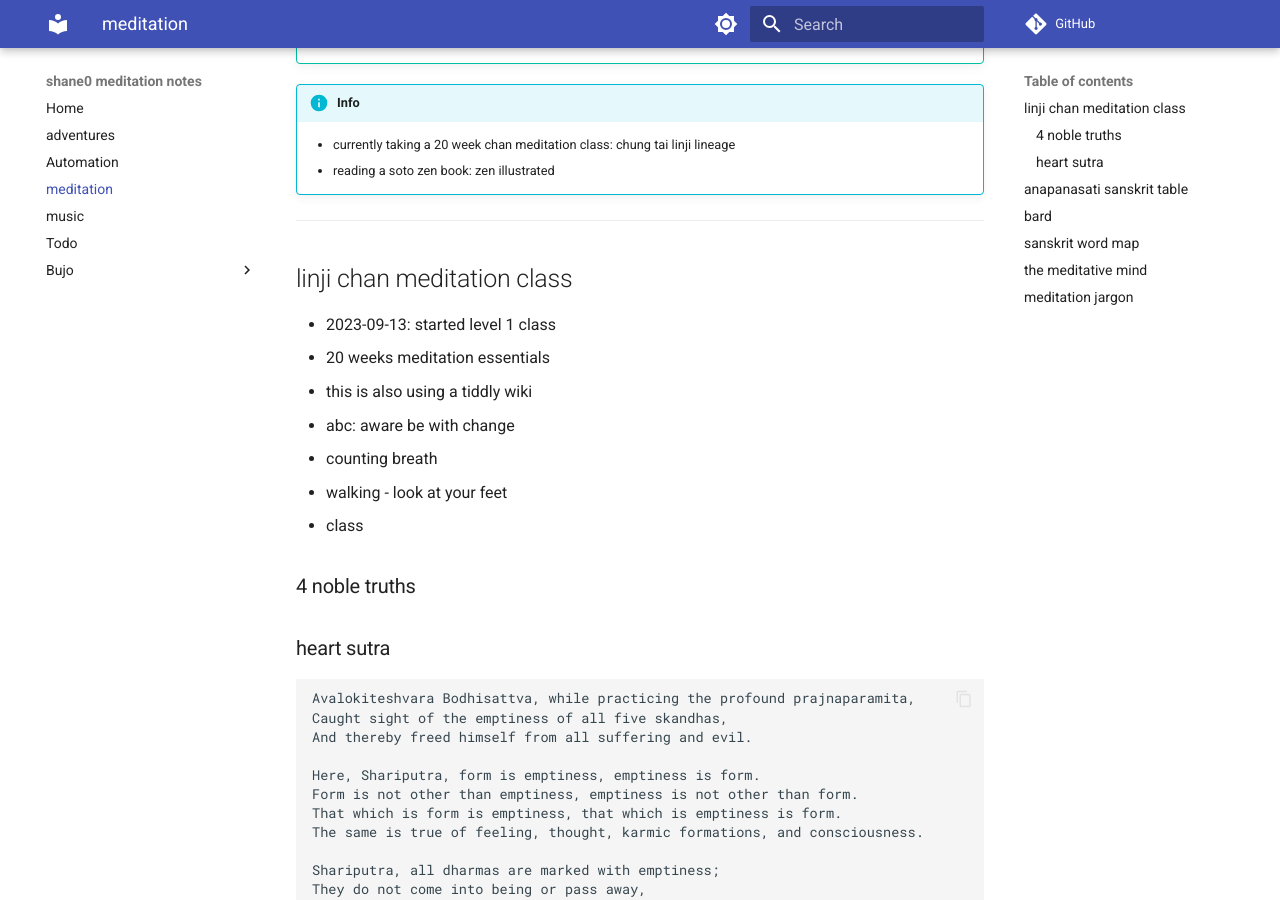
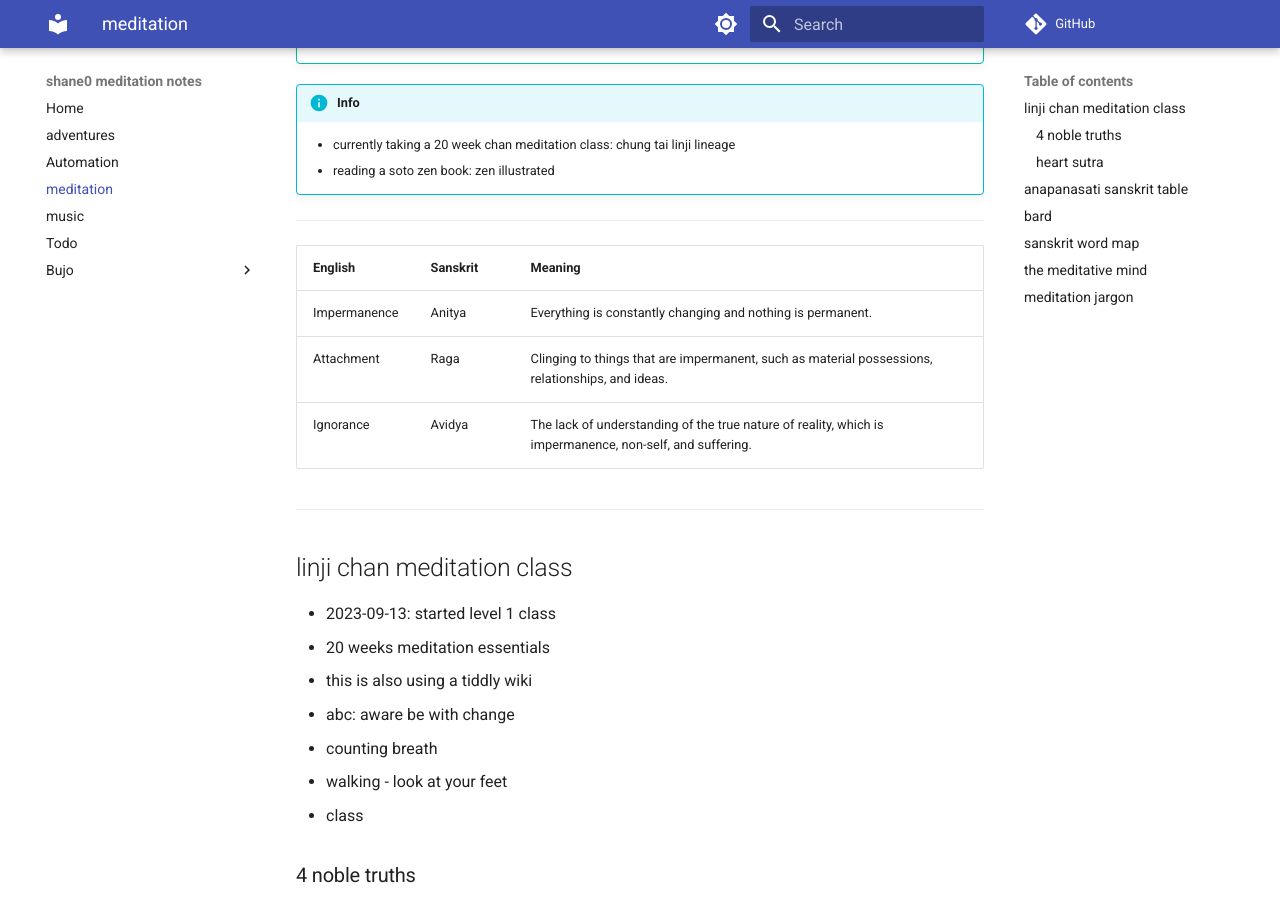
Before and after one commit to shane0/shane0.github.io, an MkDocs documentation site: the page built from docs/meditation.md, in a window 1280 px wide and 900 px high, scrolled down 347 px. Built offline with MkDocs 1.6.1 and Material for MkDocs 9.7.7, drawn with Linux system fonts in a browser that asks for light colours; comment, search, counter and statistics services are not loaded; the version menu is left out.

Commit message:
'3words'

````diff
--- a/docs/meditation.md
+++ b/docs/meditation.md
@@ -17,6 +17,14 @@ tags:
 
     - currently taking a 20 week chan meditation class: chung tai linji lineage
     - reading a soto zen book: zen illustrated
+
+----
+
+| English      | Sanskrit | Meaning                                                                                                  |
+|--------------|----------|----------------------------------------------------------------------------------------------------------|
+| Impermanence | Anitya   | Everything is constantly changing and nothing is permanent.                                              |
+| Attachment   | Raga     | Clinging to things that are impermanent, such as material possessions, relationships, and ideas.         |
+| Ignorance    | Avidya   | The lack of understanding of the true nature of reality, which is impermanence, non-self, and suffering. |
 
 ----
 
@@ -101,20 +109,20 @@ satisampajanna        | Establishing MINDFULNESS as a habit
 samadhiganupassana    | Developing CONCENTRATION
 nibbananupassana      | Realizing nibanna
 
-| Attribute | Definition |
-|---|---|
-| **Awareness** | The state of being conscious or aware of and responsive to one's surroundings. |
-| **Intentionality** | The ability to direct one's attention to something. |
-| **Selectivity** | The ability to focus on one thing and ignore others. |
-| **Subjectivity** | The experience of the world from a particular point of view. |
-| **Unity** | The experience of the world as a coherent whole. |
-| **Transience** | The awareness that things are constantly changing. |
-| **Emotion** | The experience of feelings such as happiness, sadness, anger, and fear. |
-| **Self-awareness** | The ability to recognize oneself as a separate individual. |
-| **Free will** | The ability to make choices about one's actions. |
+| Attribute          | Definition                                                                     |
+|--------------------|--------------------------------------------------------------------------------|
+| **Awareness**      | The state of being conscious or aware of and responsive to one's surroundings. |
+| **Intentionality** | The ability to direct one's attention to something.                            |
+| **Selectivity**    | The ability to focus on one thing and ignore others.                           |
+| **Subjectivity**   | The experience of the world from a particular point of view.                   |
+| **Unity**          | The experience of the world as a coherent whole.                               |
+| **Transience**     | The awareness that things are constantly changing.                             |
+| **Emotion**        | The experience of feelings such as happiness, sadness, anger, and fear.        |
+| **Self-awareness** | The ability to recognize oneself as a separate individual.                     |
+| **Free will**      | The ability to make choices about one's actions.                               |
 
 |               | Meditative Mind | Untrained Mind |
-| ------------- | --------------- | -------------- |
+|---------------|-----------------|----------------|
 | Attention     | Focused         | Distracted     |
 | Awareness     | Expanded        | Limited        |
 | Thoughts      | Observing       | Identifying    |
@@ -251,26 +259,26 @@ style upeksha fill: lightyellow
 ```
 
 | Prajna (प्रज्ञा) | Description                                                                                                                                                                                                                                                                               |
-| ------------- | ----------------------------------------------------------------------------------------------------------------------------------------------------------------------------------------------------------------------------------------------------------------------------------------- |
-| Pra (प्र)      | Means "before" or "preliminary"                                                                                                                                                                                                                                                           |
-| Jna (ज्ञ)      | Means "to know" or "to understand"                                                                                                                                                                                                                                                        |
+|------------------|-------------------------------------------------------------------------------------------------------------------------------------------------------------------------------------------------------------------------------------------------------------------------------------------|
+| Pra (प्र)        | Means "before" or "preliminary"                                                                                                                                                                                                                                                           |
+| Jna (ज्ञ)        | Means "to know" or "to understand"                                                                                                                                                                                                                                                        |
 | Prajna (प्रज्ञा) | Refers to the wisdom or understanding that comes from deep meditation and insight into the true nature of reality, particularly the concept of emptiness. Prajna is one of the six perfections (paramitas) in Mahayana Buddhism, and is considered essential for achieving enlightenment. |
 
 | Four Types of Prajna  |                                                                                                                                                                                                     |
-| --------------------- | --------------------------------------------------------------------------------------------------------------------------------------------------------------------------------------------------- |
+|-----------------------|-----------------------------------------------------------------------------------------------------------------------------------------------------------------------------------------------------|
 | Shravaka Prajna       | Refers to the wisdom or understanding attained by Hinayana practitioners, who seek to attain individual liberation (nirvana) through the realization of the Four Noble Truths.                      |
 | Pratyekabuddha Prajna | Refers to the wisdom or understanding attained by solitary practitioners who seek to attain enlightenment for themselves alone, without the help of a teacher or community.                         |
 | Bodhisattva Prajna    | Refers to the wisdom or understanding attained by Mahayana practitioners, who seek to attain enlightenment not only for themselves but for the benefit of all sentient beings.                      |
 | Tathagata Prajna      | Refers to the highest form of wisdom or understanding, attained by fully enlightened Buddhas, who have realized the ultimate nature of reality and have the ability to teach others to do the same. |
 
 | Three Characteristics of Existence | Description                                                                                                                                                                                                                                                                                                                        |
-| ---------------------------------- | ---------------------------------------------------------------------------------------------------------------------------------------------------------------------------------------------------------------------------------------------------------------------------------------------------------------------------------- |
+|------------------------------------|------------------------------------------------------------------------------------------------------------------------------------------------------------------------------------------------------------------------------------------------------------------------------------------------------------------------------------|
 | Anicca                             | Refers to the idea that all things are constantly changing and in a state of flux. Nothing in the world is permanent, and everything is subject to birth, aging, sickness, and death.                                                                                                                                              |
 | Dukkha                             | Refers to the idea that all things in the world are inherently unsatisfactory and cannot provide lasting happiness or fulfillment. This suffering is caused by our attachment to impermanent things and our ignorance of the true nature of reality.                                                                               |
 | Anatta                             | Refers to the idea that there is no fixed or permanent self or soul. Rather, our sense of self is an ever-changing product of our thoughts, emotions, and experiences. The concept of anatta is closely related to the idea of emptiness (shunyata), which is the ultimate nature of all phenomena according to Mahayana Buddhism. |
 
 | English Translation | Sanskrit |
-| ------------------- | -------- |
+|---------------------|----------|
 | Loving-kindness     | Maitri   |
 | Compassion          | Karuna   |
 | Sympathetic Joy     | Mudita   |
````
